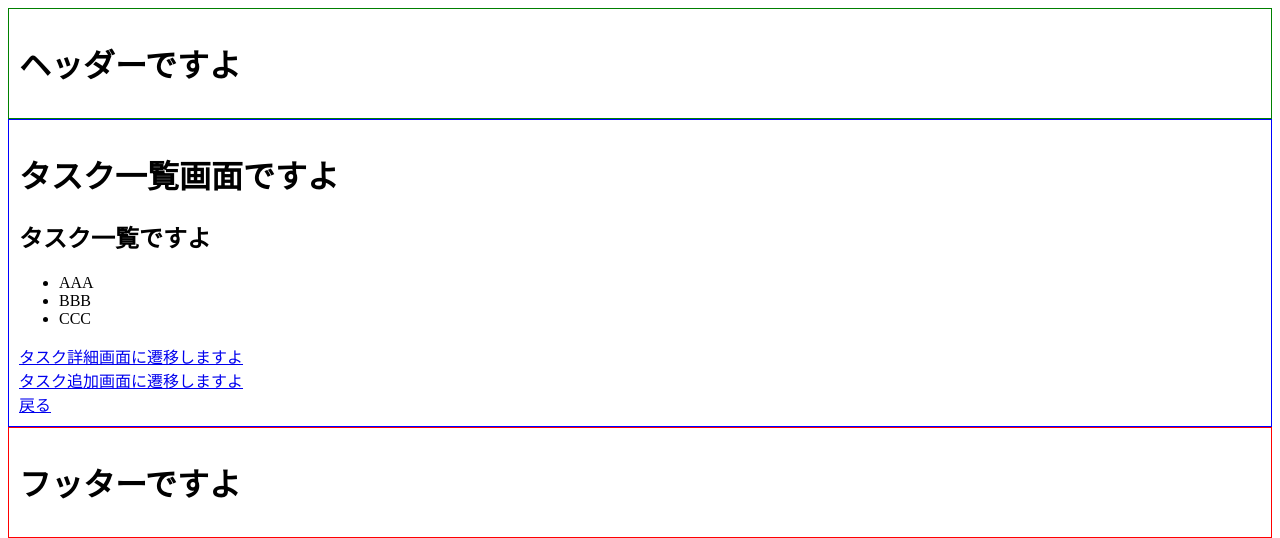
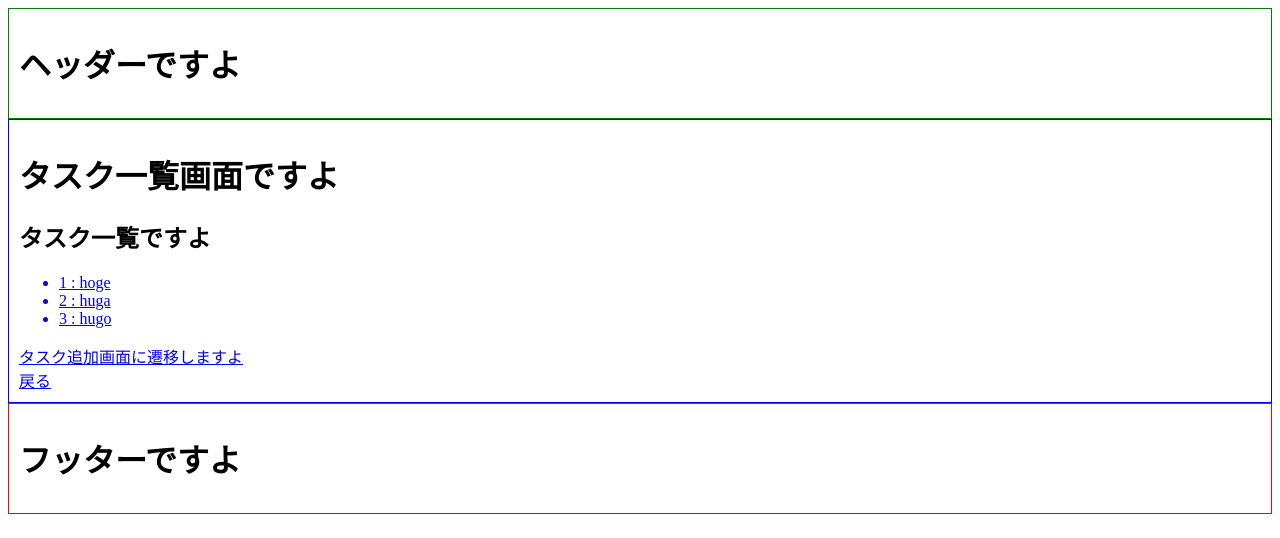
Before and after one commit to mrmapleleaf/tasklist, a Nuxt app: page /task/taskList in a window 1280 px wide. Shown: the top 538 px of the page. Built offline with nearby package versions, Linux system fonts and the light colour scheme.

Commit message:
stateで仮のデータソースを用意

```diff
--- a/app.vue
+++ b/app.vue
@@ -4,6 +4,21 @@
   </NuxtLayout>
 </template>
 
+<script setup lang="ts">
+import type { task } from './interfaces';
+
+    useState<Map<number, task>>(
+    'taskList',
+    (): Map<number, task> => {
+      const taskList = new Map<number, task>();
+      taskList.set(1, {id: 1, title: 'hoge', detail: 'aaa', note: '', completed: false});
+      taskList.set(2, {id: 2, title: 'huga', detail: 'bbb', note: 'hello', completed: false});
+      taskList.set(3, {id: 3, title: 'hugo', detail: 'ccc', note: 'chipichipichapachapa', completed: false});
+
+      return taskList;
+    }
+  );
+</script>
 
 <style>
   main {
--- /dev/null
+++ b/interfaces.ts
@@ -0,0 +1,7 @@
+export interface task {
+  id: number;
+  title: string;
+  detail: string;
+  note: string;
+  completed: boolean;
+}
--- a/pages/task/taskList.vue
+++ b/pages/task/taskList.vue
@@ -2,17 +2,20 @@
   <h1>タスク一覧画面ですよ</h1>
   <div>
     <h2>タスク一覧ですよ</h2>
-    <ul>
-      <li>AAA</li>
-      <li>BBB</li>
-      <li>CCC</li>
-    </ul>
-    <NuxtLink v-bind:to="{name: 'task-taskDetail'}">タスク詳細画面に遷移しますよ</NuxtLink>
+      <ul>
+        <template v-for="[id, task] in taskList">
+          <NuxtLink v-bind:to="{name: 'task-taskDetail-id', params: {id: id}}">
+            <li>{{ id }} : {{ task.title }}</li>
+          </NuxtLink>
+        </template>
+      </ul>
   </div>
   <NuxtLink v-bind:to="{name: 'task-taskAdd'}">タスク追加画面に遷移しますよ</NuxtLink><br>
   <NuxtLink v-bind:to="{name: 'index'}">戻る</NuxtLink>
 </template>
 
-<script>
+<script setup lang="ts">
+import type { task } from '~/interfaces';
 
+const taskList = useState<Map<number, task>>('taskList');
 </script>
```
Also changed, not shown: pages/task/taskDetail/[id].vue (renamed from pages/task/taskDetail.vue), 2 other files (tests, documents, lock files or other folders).
